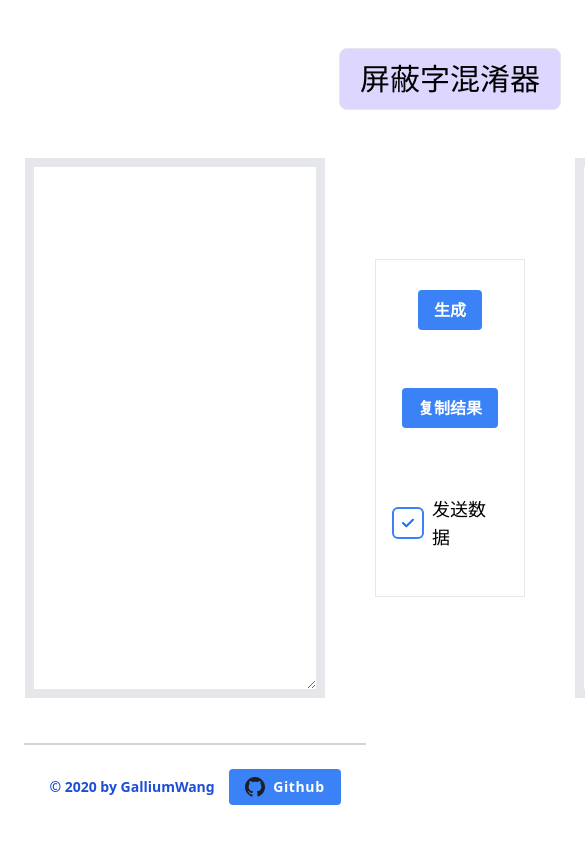
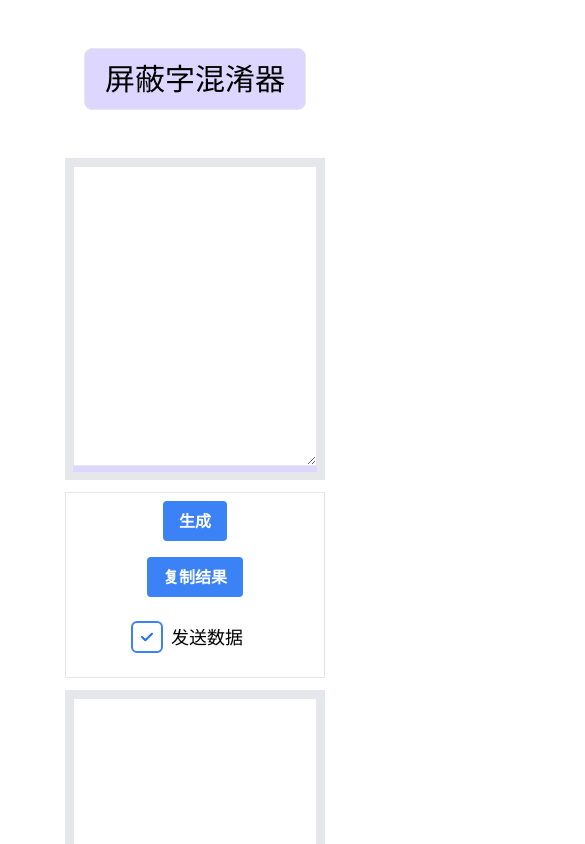
Before and after one commit to GTTC/harmonious_word_tool, a Vue app in the folder vue-project/: page / in a window 390 px wide. Shown: the top 844 px of the page, 585 px wide, since content can reach past the window. Built offline with nearby package versions, Linux system fonts and the light colour scheme.

Commit message:
add responsive design

```diff
--- a/vue-project/src/components/mainConverter.vue
+++ b/vue-project/src/components/mainConverter.vue
@@ -1,13 +1,13 @@
 <template>
-    <div id="mainConverter" class="mx-auto w-5/6 flex justify-around flex-wrap items-center">
+    <div id="mainConverter" class="mx-auto w-5/6 flex justify-around flex-wrap items-center flex-col lg:flex-row">
         <div class="w-full">
         <h1 class=" text-3xl text-center my-12 border rounded-lg bg-purple-200 py-3 px-5 w-max mx-auto">屏蔽字混淆器</h1>
         </div>
 
-        <article id="text-before" class="w-1/3 text-center bg-purple-200 h-4/5 border-8">
+        <article id="text-before" class="text-center bg-purple-200 border-8 w-4/5 lg:w-1/3 lg:h-4/5 converter-article-area">
             <textarea class="h-full w-full border" v-model="rawText"></textarea>
         </article>
-        <div class="w-1/6 h-1/2 border flex flex-col items-center justify-around">
+        <div class="h-1/2 border flex flex-col items-center justify-around my-3 w-4/5 lg:w-1/6">
             <button @click="convert()" class="bg-blue-500 hover:bg-blue-700 text-white font-bold py-2 px-4 rounded my-2">
             生成
             </button>
@@ -31,7 +31,7 @@
             </div>
 
         </div>
-        <article id="text-after" class="w-1/3 text-center bg-purple-200 h-4/5 border-8">
+        <article id="text-after" class="text-center bg-purple-200 border-8 w-4/5 lg:w-1/3 lg:h-4/5 converter-article-area">
             <textarea id="text-after-textarea" readonly class="h-full w-full border" v-model="resultText"></textarea>
         </article>
     </div>
@@ -85,10 +85,25 @@ export default {
 
 <style>
     /* TODO:add responsible design */
+
+    .converter-article-area{
+        min-height: 300px;
+    }
+
+    textarea{
+        min-height: 300px;
+    }
+
     #mainConverter{
-        height: 80vh;
-        min-width: 900px;
-        min-height: 400px;
+        height: max-content;
+    }
+
+    @media (min-width: 1024px) {
+        #mainConverter{
+            height: 80vh;
+            min-width: 900px;
+            min-height: 400px;
+        }
     }
 
     #text-after-textarea{
```
